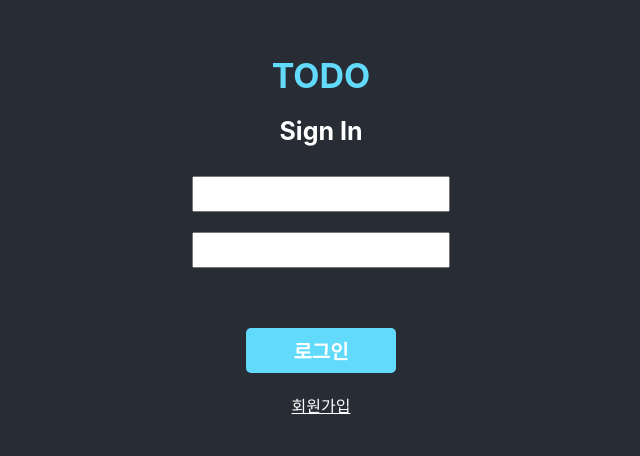
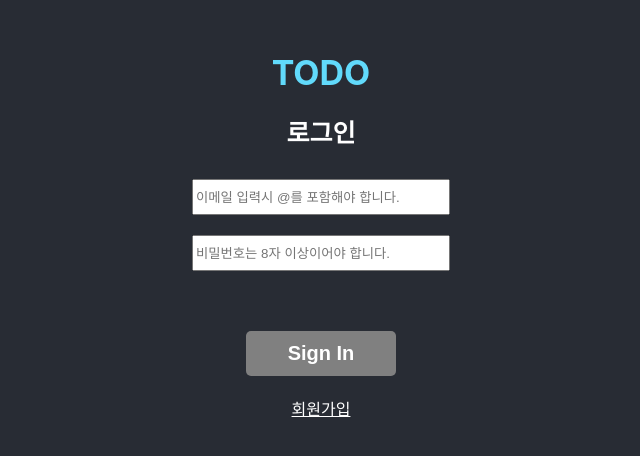
Before and after one commit to yminj1029/wanted-pre-onboarding-frontend, a React (Create React App) app: page /signin in a window 1280 px wide. Shown: the part 174-630 px from the top of the page, without its empty margins (319-959 px from the left). Built offline with nearby package versions, Linux system fonts and the light colour scheme.

Commit message:
로그인 api 연결

```diff
--- a/src/pages/SignInPage.js
+++ b/src/pages/SignInPage.js
@@ -1,6 +1,7 @@
-import React from 'react';
+import React, { useState } from 'react';
 import styled from 'styled-components';
-import { Link } from 'react-router-dom';
+import { Link, useNavigate } from 'react-router-dom';
+import axios from 'axios';
 
 const SignInDiv = styled.div`
     display: flex;
@@ -33,6 +34,10 @@ const ButtonElement = styled.button`
     border: none;
     background-color: #61dafb;
     color: white;
+    :disabled{
+        background-color: gray;
+        pointer-events:none;
+    }
     :hover{
         background-color: white;
         color: #61dafb;
@@ -45,15 +50,76 @@ const NavBarLink = styled(Link)`
 `;
 
 function SignInPage(props) {
+    const navigate = useNavigate();
+    //email input check
+    const [emailAddress, setEmailAddress] = useState('');
+    const handleEmailInput = (e)=>{
+        setEmailAddress(e.target.value);
+    }
+    //email @포함
+    const isValidEmail = emailAddress.includes('@');
+
+    //pw input check
+    const [password, setPassword] = useState('');
+    const handlePassWord = (e)=>{
+        setPassword(e.target.value);
+    }
+    //비밀번호조건 8자 이상
+    const isValidPassword = password.length >= 8;
+
+    const handleSignIn = () =>{
+        const url = 'https://www.pre-onboarding-selection-task.shop/auth/signin';
+        const params = {
+            "email" : emailAddress,
+            "password":password
+        }
+        axios.post(url,params)
+        .then((res)=>{
+            //token 저장
+            const tokenData = res.data.access_token;
+            localStorage.setItem("token", tokenData)
+            return navigate('/todo')
+        }).catch((err)=>{
+            const {statusCode, message} = err.response.data;
+            if(statusCode === 404){
+                alert(message)
+                return navigate('/signin')
+            }
+            if(statusCode === 401){
+                alert("비밀번호를 다시 한번 확인해 주세요")
+                return navigate('/signin')
+            }
+        });
+    }
     return (
         <SignInDiv>
-            <span>Sign In</span>
-            <InputElement data-testid="email-input" />
-            <InputElement data-testid="password-input" />
-            <ButtonElement data-testid="signin-button">로그인</ButtonElement>
+            <span>로그인</span>
+            <InputElement
+                onChange={handleEmailInput}
+                value={emailAddress}
+                placeholder='이메일 입력시 @를 포함해야 합니다.'
+                data-testid="email-input" />
+            <InputElement
+                type='password'
+                onChange={handlePassWord}
+                value={password}
+                placeholder='비밀번호는 8자 이상이어야 합니다.'
+                data-testid="password-input" />
+            <ButtonElement
+                onClick={handleSignIn}
+                disabled={!isValidEmail||!isValidPassword}
+                data-testid="signin-button">
+                Sign In
+            </ButtonElement>
             <NavBarLink to="/signup">회원가입</NavBarLink>
         </SignInDiv>
     );
 }
 
 export default SignInPage;
+
+
+// {
+//     "email":"thinkaboutyou@test.com",
+//     "password":"earlyinmorning"
+// }
--- a/src/pages/SignUpPage.js
+++ b/src/pages/SignUpPage.js
@@ -1,4 +1,4 @@
-import React, { startTransition, useState } from 'react';
+import React, { useState } from 'react';
 import styled from 'styled-components';
 import { Link, useNavigate } from 'react-router-dom';
 import axios from 'axios';
@@ -75,7 +75,7 @@ function SignUpPage(props) {
         axios.post(url,params)
         .then((res)=>{
             alert("회원가입을 성공했습니다.")
-            return navigate('/signin')
+            return navigate('/signin', {replace:true})
         }).catch((err)=>{
             const {statusCode, message} = err.response.data;
             if(statusCode === 400){
```
